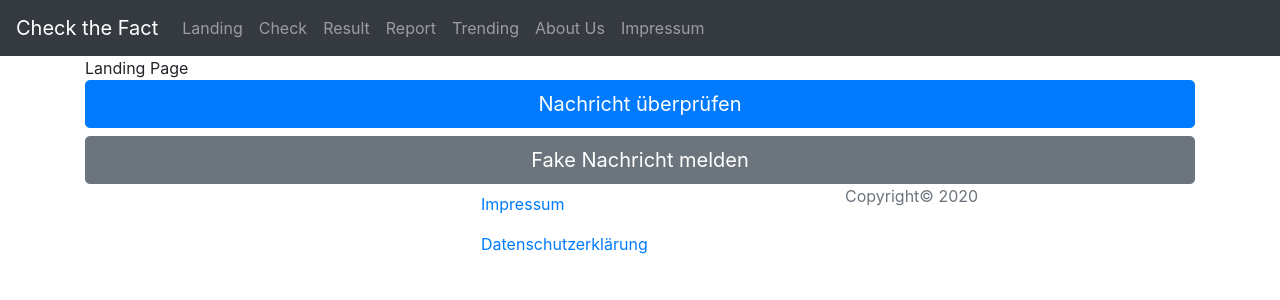
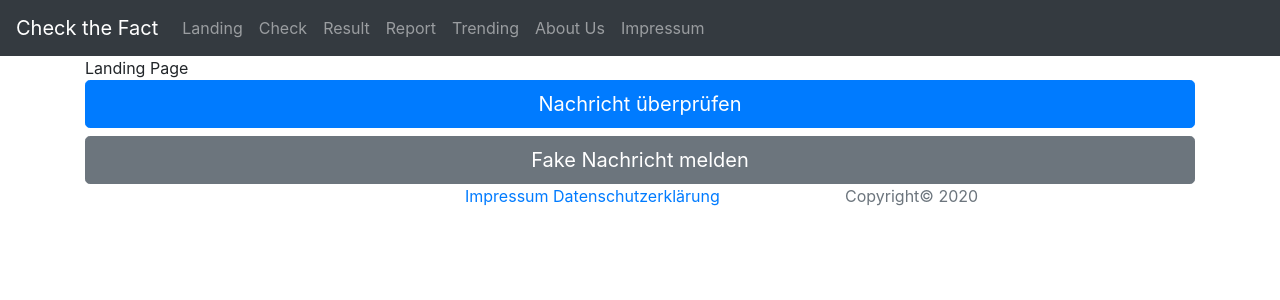
Before and after one commit to Check-den-Fakt/WirVsKrisenkommunikation, a React (Create React App) app in the folder frontend/: page / in a window 1280 px wide. Shown: the top 300 px of the page. Built offline with nearby package versions, Linux system fonts and the light colour scheme.

Commit message:
Too much

```diff
--- a/frontend/src/App.js
+++ b/frontend/src/App.js
@@ -43,14 +43,14 @@ function App() {
           <Route path="/trending">
             <Trending />
           </Route>
-          <Route path="/">
-            <Landing />
-          </Route>
           <Route path="/impressum">
             <Impressum />
           </Route>
           <Route path="/datenschutzerklaerung">
             <Datenschutzerklaerung />
+          </Route>
+          <Route path="/">
+            <Landing />
           </Route>
         </Switch>
       </Router>
--- a/frontend/src/components/Footer.js
+++ b/frontend/src/components/Footer.js
@@ -12,8 +12,8 @@ export class Footer extends Component {
 
                         </div>
                         <div className="col">
-                            <Nav.Link href="/impressum">Impressum</Nav.Link>
-                            <Nav.Link href="/datenschutzerklaerung">Datenschutzerklärung</Nav.Link>
+                            <a href="/impressum">Impressum </a>
+                            <a href="/datenschutzerklaerung">Datenschutzerklärung</a>
                         </div>
                         <div className="col">
                             <span className="text-muted">Copyright© 2020</span>
```
